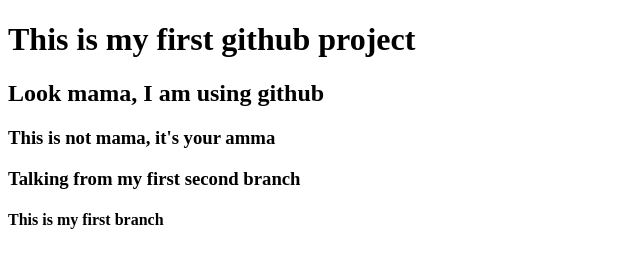
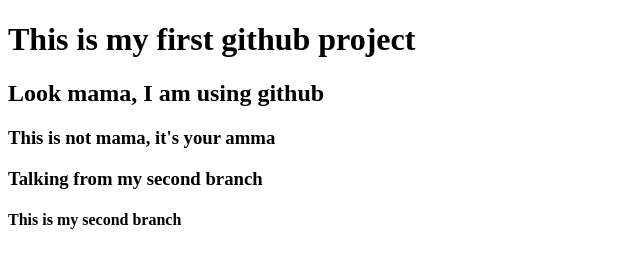
Before and after one commit to sayemparvez/my-first-website, a plain HTML site: page index.html in a window 1280 px wide. Shown: the full height of the page, 0-640 px from the left. Drawn offline with Linux system fonts and the light colour scheme.

Commit message:
Update index.html

```diff
--- a/index.html
+++ b/index.html
@@ -9,7 +9,7 @@
     <h1> This is my first github project</h1>
     <h2> Look mama, I am using github</h2>
     <h3> This is not mama, it's your amma</h3>
-    <h3>Talking from my first second branch</h3>
-    <h4> This is my first branch</h4>
+    <h3>Talking from my second branch</h3>
+    <h4> This is my second branch</h4>
 </body>
 </html>
```
